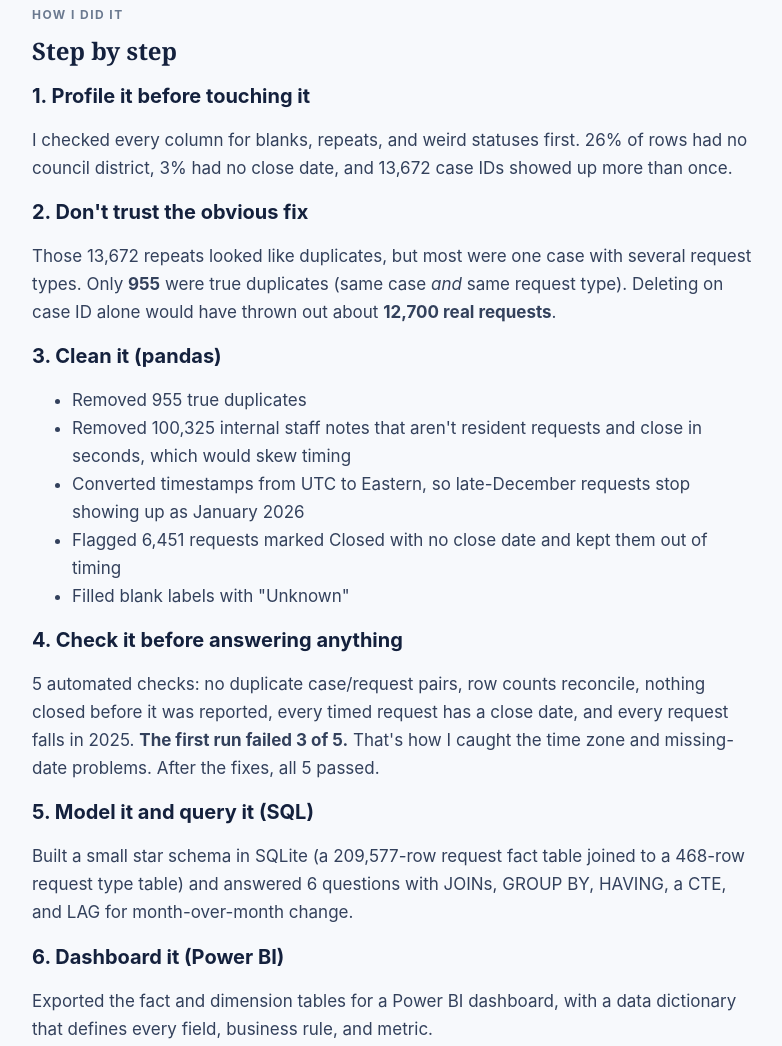
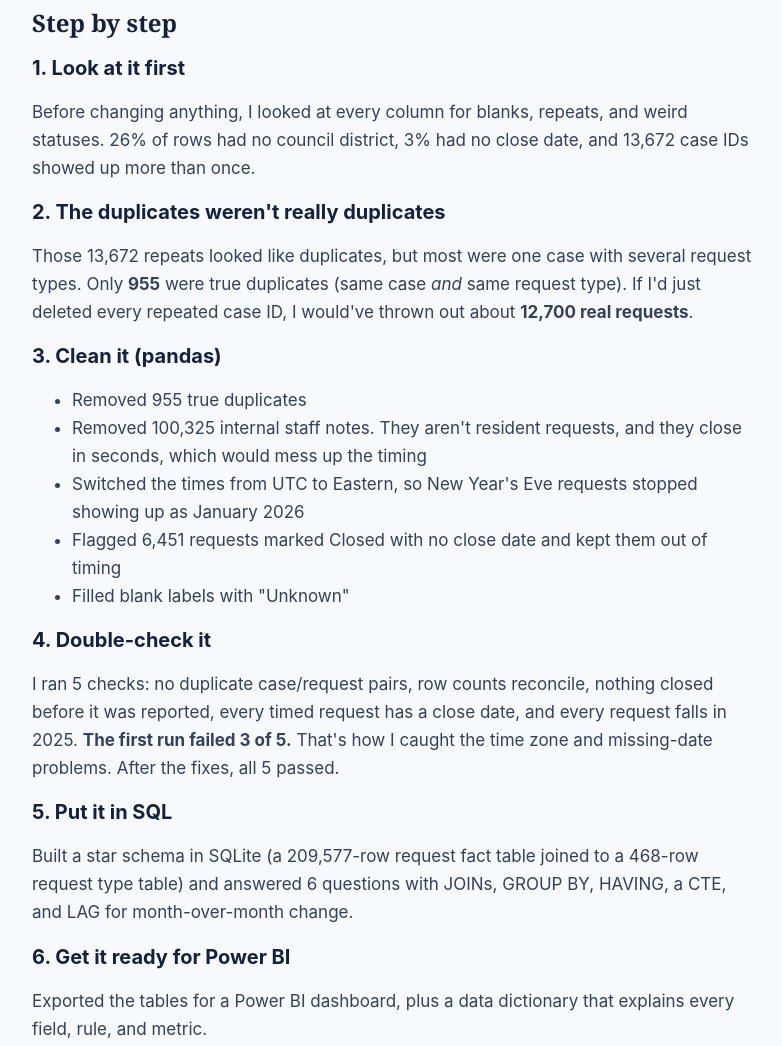
Before and after one commit to JaredOzarzak/JaredOzarzak.github.io, a plain HTML site: page 311.html in a window 1280 px wide. Shown: the part 753-1799 px from the top of the page, without its empty margins (248-1030 px from the left). Drawn offline with Linux system fonts and the light colour scheme.

Commit message:
Update 311.html

```diff
--- a/311.html
+++ b/311.html
@@ -7,8 +7,8 @@
 <h1 style="font-size:clamp(30px,5vw,42px)">Columbus 311: What Do Residents Ask the City For, and How Fast Does It Get Done?</h1>
 
 <span class="step">Why I did this</span>
-<h2 style="margin-top:6px">Real operations data from my own city</h2>
-<p>Every pothole, missed trash pickup, and broken streetlight in Columbus gets logged as a 311 request. That's operations data: volume, response times, and which teams are falling behind. I wanted to take a big, messy public dataset from home, clean it, check it, and turn it into answers a city manager could actually use.</p>
+<h2 style="margin-top:6px">It's my city</h2>
+<p>Every pothole, missed trash pickup, and broken streetlight in Columbus gets logged as a 311 request. I'm from Columbus, so I wanted to see what people actually complain about and how fast the city fixes it.</p>
 
 <span class="step">The data</span>
 <h2 style="margin-top:6px">What I pulled</h2>
@@ -19,24 +19,24 @@
 
 <span class="step">How I did it</span>
 <h2 style="margin-top:6px">Step by step</h2>
-<h3>1. Profile it before touching it</h3>
-<p>I checked every column for blanks, repeats, and weird statuses first. 26% of rows had no council district, 3% had no close date, and 13,672 case IDs showed up more than once.</p>
-<h3>2. Don't trust the obvious fix</h3>
-<p>Those 13,672 repeats looked like duplicates, but most were one case with several request types. Only <strong>955</strong> were true duplicates (same case <em>and</em> same request type). Deleting on case ID alone would have thrown out about <strong>12,700 real requests</strong>.</p>
+<h3>1. Look at it first</h3>
+<p>Before changing anything, I looked at every column for blanks, repeats, and weird statuses. 26% of rows had no council district, 3% had no close date, and 13,672 case IDs showed up more than once.</p>
+<h3>2. The duplicates weren't really duplicates</h3>
+<p>Those 13,672 repeats looked like duplicates, but most were one case with several request types. Only <strong>955</strong> were true duplicates (same case <em>and</em> same request type). If I'd just deleted every repeated case ID, I would've thrown out about <strong>12,700 real requests</strong>.</p>
 <h3>3. Clean it (pandas)</h3>
 <ul>
 <li>Removed 955 true duplicates</li>
-<li>Removed 100,325 internal staff notes that aren't resident requests and close in seconds, which would skew timing</li>
-<li>Converted timestamps from UTC to Eastern, so late-December requests stop showing up as January 2026</li>
+<li>Removed 100,325 internal staff notes. They aren't resident requests, and they close in seconds, which would mess up the timing</li>
+<li>Switched the times from UTC to Eastern, so New Year's Eve requests stopped showing up as January 2026</li>
 <li>Flagged 6,451 requests marked Closed with no close date and kept them out of timing</li>
 <li>Filled blank labels with "Unknown"</li>
 </ul>
-<h3>4. Check it before answering anything</h3>
-<p>5 automated checks: no duplicate case/request pairs, row counts reconcile, nothing closed before it was reported, every timed request has a close date, and every request falls in 2025. <strong>The first run failed 3 of 5.</strong> That's how I caught the time zone and missing-date problems. After the fixes, all 5 passed.</p>
-<h3>5. Model it and query it (SQL)</h3>
-<p>Built a small star schema in SQLite (a 209,577-row request fact table joined to a 468-row request type table) and answered 6 questions with JOINs, GROUP BY, HAVING, a CTE, and LAG for month-over-month change.</p>
-<h3>6. Dashboard it (Power BI)</h3>
-<p>Exported the fact and dimension tables for a Power BI dashboard, with a data dictionary that defines every field, business rule, and metric.</p>
+<h3>4. Double-check it</h3>
+<p>I ran 5 checks: no duplicate case/request pairs, row counts reconcile, nothing closed before it was reported, every timed request has a close date, and every request falls in 2025. <strong>The first run failed 3 of 5.</strong> That's how I caught the time zone and missing-date problems. After the fixes, all 5 passed.</p>
+<h3>5. Put it in SQL</h3>
+<p>Built a star schema in SQLite (a 209,577-row request fact table joined to a 468-row request type table) and answered 6 questions with JOINs, GROUP BY, HAVING, a CTE, and LAG for month-over-month change.</p>
+<h3>6. Get it ready for Power BI</h3>
+<p>Exported the tables for a Power BI dashboard, plus a data dictionary that explains every field, rule, and metric.</p>
 
 <span class="step">What I found</span>
 <h2 style="margin-top:6px">The answers</h2>
@@ -684,7 +684,7 @@ L 493.2 184.400781
 
 <span class="step">So what</span>
 <h2 style="margin-top:6px">What I'd tell the city</h2>
-<p>Half the volume is trash and recycling, so small fixes there move the citywide numbers most. Building and Zoning closes fewer than half its requests within a week, so that's where I'd look at staffing or workflow first. And clean data matters: two easy-to-miss problems (fake duplicates and a time zone shift) would have changed the counts by thousands.</p>
+<p>Half of all requests are trash and recycling, so that's where fixes would help the most. Building and Zoning closes less than half its requests within a week, so I'd look at their staffing first. And if I hadn't caught the fake duplicates and the time zone bug, the counts would've been off by thousands.</p>
 
 <span class="step">Files</span>
 <h2 style="margin-top:6px">See the work or say hi</h2>
```
